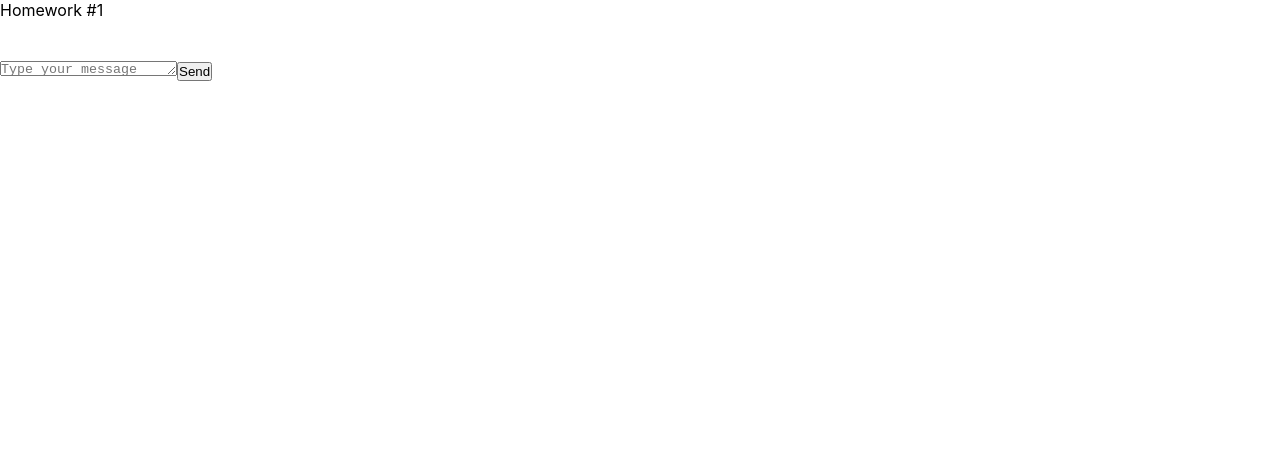
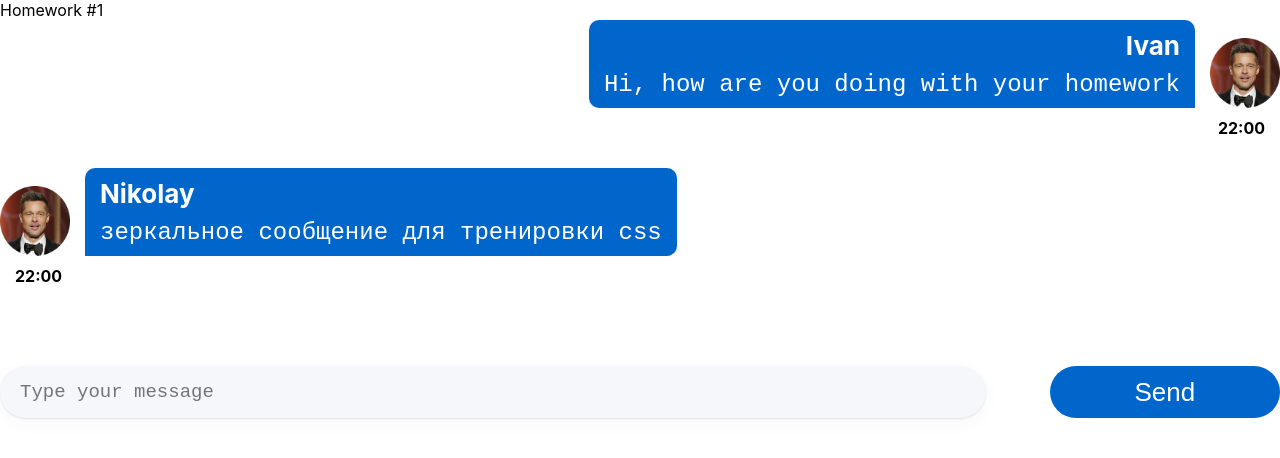
Before and after one commit to RuslanZhavoronkov/hw_Tuesday, a React (Create React App) app: page / in a window 1280 px wide. Shown: the top 458 px of the page. Built offline with nearby package versions, Linux system fonts and the light colour scheme.

Commit message:
Tuesday-1

```diff
--- a/src/s2-homeworks/hw01/HW1.tsx
+++ b/src/s2-homeworks/hw01/HW1.tsx
@@ -13,18 +13,32 @@ import avatar from './avatar.png'
 * 5 - сделать стили в соответствии с дизайном
 * */
 
+type UserType  =  {
+    avatar:string
+    name: string
+}
+
+type MessType = {
+    text: string
+    time: string
+}
+
 // нужно создать правильный тип вместо any
-export type MessageType = any
+export type MessageType = {
+    id: number
+    user: UserType
+    message: MessType
+}
 
 // структуру объекта не менять
 export const message0: MessageType = {
     id: 0,
     user: {
         avatar: avatar, // можно менять
-        name: 'Some Name',  // можно менять
+        name: 'Ivan',  // можно менять
     },
     message: {
-        text: 'some textsome textsome textsome textsome textsome textsome text', // можно менять
+        text: 'Hi, how are you doing with your homework', // можно менять
         time: '22:00', // можно менять
     },
 }
@@ -32,7 +46,7 @@ export const friendMessage0: MessageType = {
     id: 100,
     user: {
         avatar: avatar, // можно менять
-        name: 'Friend Name', // можно менять
+        name: 'Nikolay', // можно менять
     },
     message: {
         text: 'зеркальное сообщение для тренировки css', // можно менять
--- a/src/s2-homeworks/hw01/friend-message/FriendMessage.module.css
+++ b/src/s2-homeworks/hw01/friend-message/FriendMessage.module.css
@@ -1,31 +1,59 @@
 .friendMessage {
-
+    display: flex;
+    max-width: 40%;
+    flex-direction: column;
   }
 
   .friendImageAndText {
-
+    display: flex;
+    align-items: flex-end;
   }
 
   .friendImageAndText img {
-
+    height: 70px;
   }
 
   .friendText {
-
+    position: relative;
+    z-index: -1;
+    background: #0066cc;
+    color: #fff;
+    -webkit-border-radius: 10px;
+    -webkit-border-bottom-left-radius: 0;
+    -moz-border-radius: 10px;
+    -moz-border-radius-bottomleft: 0;
+    border-radius: 10px;
+    border-bottom-left-radius: 0;
+    padding: 10px 15px;
+    margin-left: 15px;
   }
 
   .friendText:after {
-
+    content: "";
+    position: absolute;
+    right: 100%;
+    bottom: 0em;
+    width: 1.8em;
+    height: 1.8em;
+    border: 0.5em solid white;
+    border-radius: 50%;
+    background: #fff;
   }
 
   .friendName {
-
+    display: flex;
+    font-weight: bold;
+    margin-bottom: 10px;
+    font-size: 26px;
   }
 
   .friendMessageText {
-
+    display: flex;
+    font-size: 24px;
   }
 
   .friendTime {
-
+    display: flex;
+    padding: 10px 0px 30px 15px;
+    font-weight: bold;
   }
--- a/src/s2-homeworks/hw01/friend-message/FriendMessage.tsx
+++ b/src/s2-homeworks/hw01/friend-message/FriendMessage.tsx
@@ -1,8 +1,12 @@
 import React from 'react'
 import s from './FriendMessage.module.css'
+import { MessageType } from '../HW1'
+import { MessagePropsType } from '../message/Message'
+
+
 
 // создать тип вместо any и отобразить приходящие данные
-const FriendMessage = (props: any) => {
+const FriendMessage = (props:MessagePropsType) => {
     return (
         <div
             id={'hw1-friend-message-' + props.message.id}
@@ -12,7 +16,8 @@ const FriendMessage = (props: any) => {
                 <img
                     id={'hw1-friend-avatar-' + props.message.id}
                     // создаёт студент
-
+                    src = {props.message.user.avatar}
+                    alt = {props.message.user.name}
                     //
                 />
                 <div className={s.friendText}>
@@ -21,7 +26,7 @@ const FriendMessage = (props: any) => {
                         className={s.friendName}
                     >
                         {/*создаёт студент*/}
-
+                    {props.message.user.name}
                         {/**/}
                     </div>
                     <pre
@@ -29,7 +34,7 @@ const FriendMessage = (props: any) => {
                         className={s.friendMessageText}
                     >
                         {/*создаёт студент*/}
-
+                    {props.message.message.text}
                         {/**/}
                     </pre>
                 </div>
@@ -39,7 +44,7 @@ const FriendMessage = (props: any) => {
                 className={s.friendTime}
             >
                 {/*создаёт студент*/}
-
+            {props.message.message.time}
                 {/**/}
             </div>
         </div>
--- a/src/s2-homeworks/hw01/message-sender/MessageSender.module.css
+++ b/src/s2-homeworks/hw01/message-sender/MessageSender.module.css
@@ -1,18 +1,35 @@
 .sendForm {
-
+    display: flex;
+    margin-top: 50px;
   }
 
   .textarea {
-
+    outline: none;
+    resize: none;
+    width: 77%;
+    border: 0;
+    padding: 15px 20px;
+    border-radius: 50px;
+    background: #f5f7fb;
+    box-shadow: 0px 1px 2px 0px rgba(29, 33, 38, 0.1),
+      0px 5px 20px 0px rgba(29, 33, 38, 0.03);
+    font-size: 19px;
   }
 
   .button {
-
+    width: 18%;
+    margin-left: auto;
+    border-radius: 40px;
+    background: #06c;
+    font-size: 26px;
+    color: #fff;
+    border: 0;
+    cursor: pointer;
   }
 
   .button:hover {
-
+    background: rgb(240, 140, 228);
   }
   .button:active {
-
+    background: rgb(241, 6, 57);
   }
--- a/src/s2-homeworks/hw01/message/Message.module.css
+++ b/src/s2-homeworks/hw01/message/Message.module.css
@@ -1,31 +1,64 @@
 .message {
-
+    display: flex;
+    max-width: 40%;
+    margin-left: auto;
+    flex-direction: column;
   }
 
   .imageAndText {
-
+    display: flex;
+    align-items: flex-end;
+    flex-direction: row-reverse;
   }
 
   .imageAndText img {
-
+    height: 70px; /*размер изоб*/
   }
 
   .text {
-
+    position: relative;
+    z-index: -1;
+    background: #0066cc;
+    color: #fff;
+    padding: 10px 15px;
+    -webkit-border-radius: 10px;
+    -webkit-border-bottom-right-radius: 0;
+    -moz-border-radius: 10px;
+    -moz-border-radius-bottomright: 0;
+    border-radius: 10px;
+    border-bottom-right-radius: 0;
+    margin-right: 15px;
   }
 
   .text:after {
-
+    content: "";
+    position: absolute;
+    left: 100%;
+    bottom: 0em;
+    width: 1.8em;
+    height: 1.8em;
+    border: 0.5em solid white;
+    border-radius: 50%;
+    background: #fff;
   }
 
   .name {
-
+    display: flex;
+    font-weight: bold;
+    justify-content: right;
+    margin-bottom: 10px;
+    font-size: 26px;
   }
 
   .messageText {
-
+    display: flex;
+    justify-content: right;
+    font-size: 24px;
   }
 
   .time {
-
+    display: flex;
+    justify-content: right;
+    padding: 10px 15px 30px 0;
+    font-weight: bold;
   }
--- a/src/s2-homeworks/hw01/message/Message.tsx
+++ b/src/s2-homeworks/hw01/message/Message.tsx
@@ -1,8 +1,11 @@
 import React from 'react'
 import s from './Message.module.css'
+import { MessageType } from '../HW1'
 
 // нужно создать правильный тип вместо any
-export type MessagePropsType = any
+export type MessagePropsType = {
+    message: MessageType
+}
 
 // нужно отобразить приходящие данные
 const Message = (props: MessagePropsType) => {
@@ -12,25 +15,26 @@ const Message = (props: MessagePropsType) => {
                 <img
                     id={'hw1-avatar-' + props.message.id}
                     // создаёт студент
-
+                src = {props.message.user.avatar}
+                alt = {props.message.user.name}
                     //
                 />
                 <div className={s.text}>
                     <div id={'hw1-name-' + props.message.id} className={s.name}>
                         {/*создаёт студент*/}
-
+                        {props.message.user.name}
                         {/**/}
                     </div>
                     <pre id={'hw1-text-' + props.message.id} className={s.messageText}>
                         {/*создаёт студент*/}
-
+                        {props.message.message.text}
                         {/**/}
                     </pre>
                 </div>
             </div>
             <div id={'hw1-time-' + props.message.id} className={s.time}>
                 {/*создаёт студент*/}
-
+                 {props.message.message.time}
                 {/**/}
             </div>
         </div>
```
Lines whose indentation alone changed are shown as unchanged.
